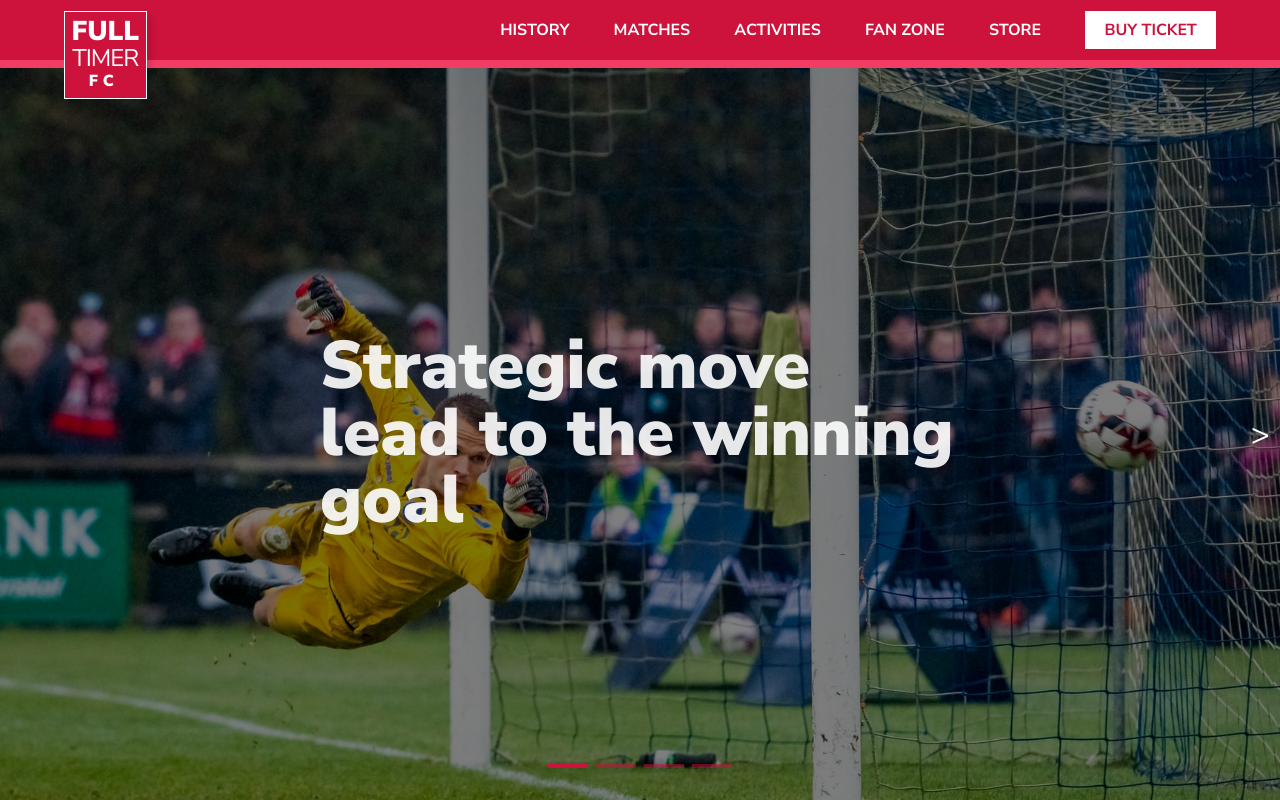
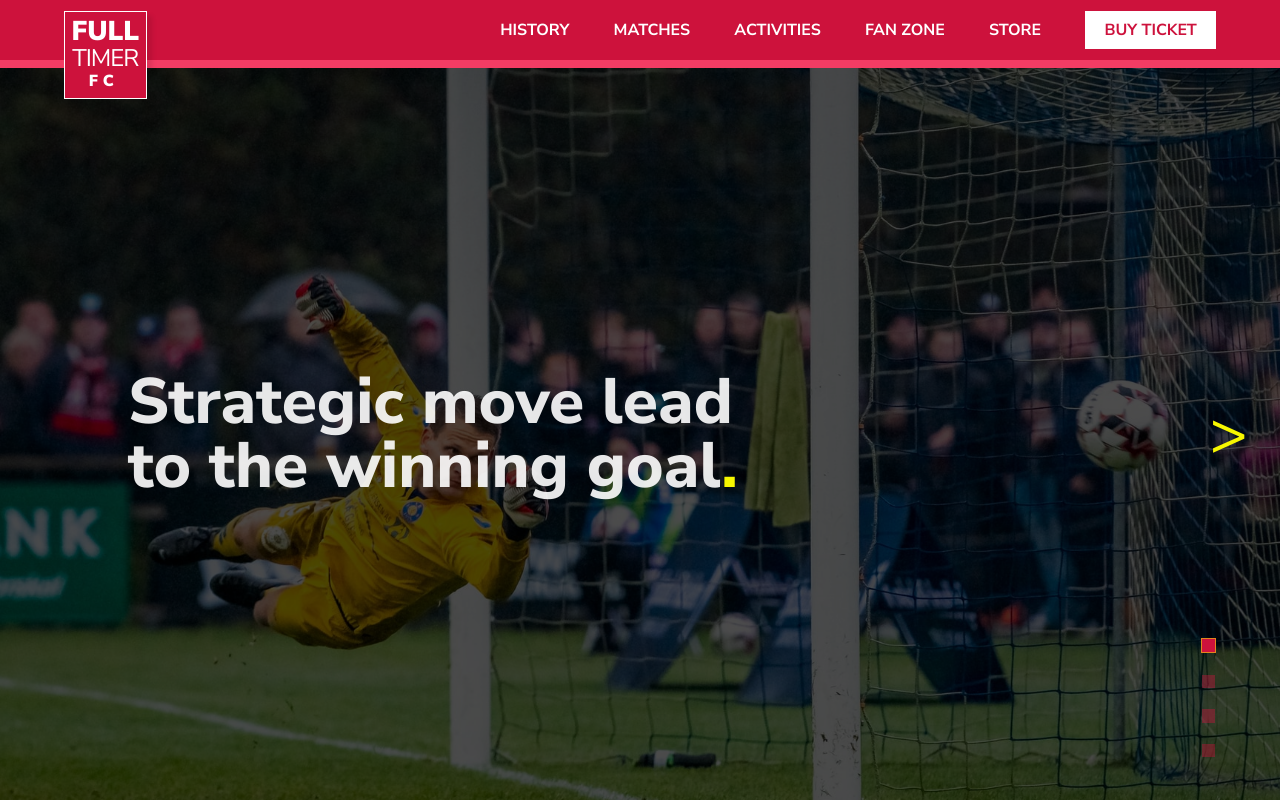
Before and after one commit to ASHIK-S-NAIR/FullTimer-FC-Club, a plain HTML site: page index.html in a window 1280 px wide. Drawn offline with Linux system fonts and the light colour scheme.

Commit message:
hero section modified

```diff
--- a/index.html
+++ b/index.html
@@ -40,25 +40,25 @@
                 <li class="hero-carousel-slide current-slide">
                     <div class="hero-carousel-img hero-carousel-img1"></div>
                     <div class="hero-carousel-text">
-                        Strategic move lead to the winning goal
+                        Strategic move lead to the winning goal<span>.</span>
                     </div>
                 </li>
                 <li class="hero-carousel-slide">
                     <div class="hero-carousel-img hero-carousel-img2"></div>
                     <div class="hero-carousel-text">
-                        Strategic move lead to the winning goal
+                        Challenge on opponent helped back out home<span>.</span>
                     </div>
                 </li>
                 <li class="hero-carousel-slide">
                     <div class="hero-carousel-img hero-carousel-img3"></div>
                     <div class="hero-carousel-text">
-                        Strategic move lead to the winning goal
+                        Half time midfielder modification being regular<span>.</span>
                     </div>
                 </li>
                 <li class="hero-carousel-slide">
                     <div class="hero-carousel-img hero-carousel-img4"></div>
                     <div class="hero-carousel-text">
-                        Strategic move lead to the winning goal
+                        Doors open to academy players<span>.</span>
                     </div>
                 </li>
             </ul>
@@ -73,6 +73,14 @@
     </div>
     <!-- hero-section ends-->
 
+    <!-- newsSlider-section starts -->
+
+    <!-- newsSlider-section ends -->
+    <div class="newSlider-section">
+        <div class="container">
+
+        </div>
+    </div>
     <!-- attaching javascript file -->
     <script src="./script.js"></script>
 </body>
--- a/style.css
+++ b/style.css
@@ -158,29 +158,30 @@ nav{
     height: calc(100vh - 4.25em);
     position: relative;
 }
-/*
-.hero-section::before{
-
-} */
 
 .hero-carousel-button{
     outline: 0;
     border: 0;
-    font-size: 2rem;
+    font-size: 4rem;
     background-color: transparent;
     position: absolute;
     top: 50%;
     transform: translateY(-50%);
-    color: #fff;
+    color:  var(--secondary-color);
     z-index: 10;
+    transition: 0.3s color ease-out;
+}
+
+.hero-carousel-button:hover{
+    color: rgba(247, 247, 0, 0.41);
 }
 
 .hero-carousel-button-left{
-    left: 10px;
+    left: 0.5em;
 }
 
 .hero-carousel-button-right{
-    right: 10px;
+    right: 0.5em;
 }
 
 .hero-carousel-track-container{
@@ -214,7 +215,7 @@ nav{
     left: 0;
     right: 0;
     bottom: 0;
-    background-color: rgba(0,0,0,0.5);
+    background-color: rgba(0,0,0,0.7);
     z-index: 9;
 }
 
@@ -244,41 +245,51 @@ nav{
 
 .hero-carousel-text{
     position: absolute;
-    left: 50%;
+    left: 10%;
     top: 50%;
-    transform: translate(-50%, -50%);
-    /* transform: translateY(-70%); */
+    transform: translate(0, -50%);
     color: rgba(255, 255, 255,0.9);
-    font-size: 4.2rem;
+    font-size: 4rem;
     width: 50%;
-    font-weight: 1000;
-    /* border: 3px solid green; */
+    font-weight: 800;
     text-align: left;
     z-index: 10;
-    line-height: 4.2rem;
+    line-height: 4rem;
+}
+
+.hero-carousel-text span{
+    color: var(--secondary-color);
 }
 
 .hero-carousel-navigation{
     position: absolute;
+    right: 5%;
     bottom: 2em;
     display: flex;
+    flex-direction: column;
     justify-content: center;
     display: flex;
-    width: 100%;
     align-items: center;
     cursor: pointer;
     z-index: 9;
 }
 
 .hero-carousel-indicator{
-    width: 3em;
-    height: 0.3em;
-    background-color: rgba(205,18,60,0.5);
-    margin: 0 0.3em;
+    width: 1em;
+    height: 1em;
+    background-color: rgba(205,18,60,0.4);
+    margin: 0.8em 0;
+}
+
+.hero-carousel-indicator:hover{
+    background-color: rgba(205,18,60,1);
 }
 
 .hero-carousel-indicator.current-slide{
+    box-sizing: content-box;
     background-color: rgba(205,18,60,1);
+    /* border: 2px solid var(--secondary-color); */
+    border: 1px solid rgba(247,247,0,0.5);
 }
 
 .isHidden{
```
